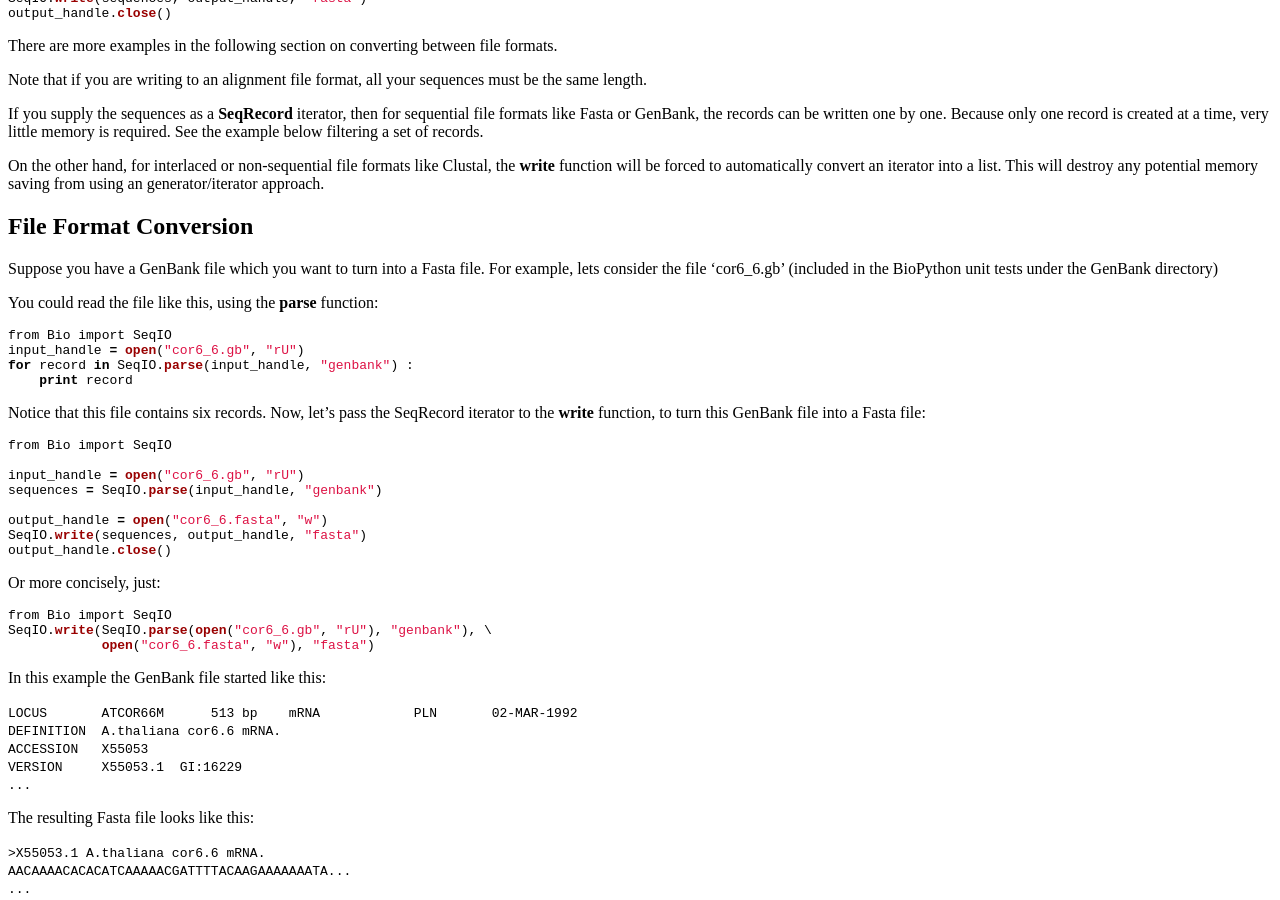
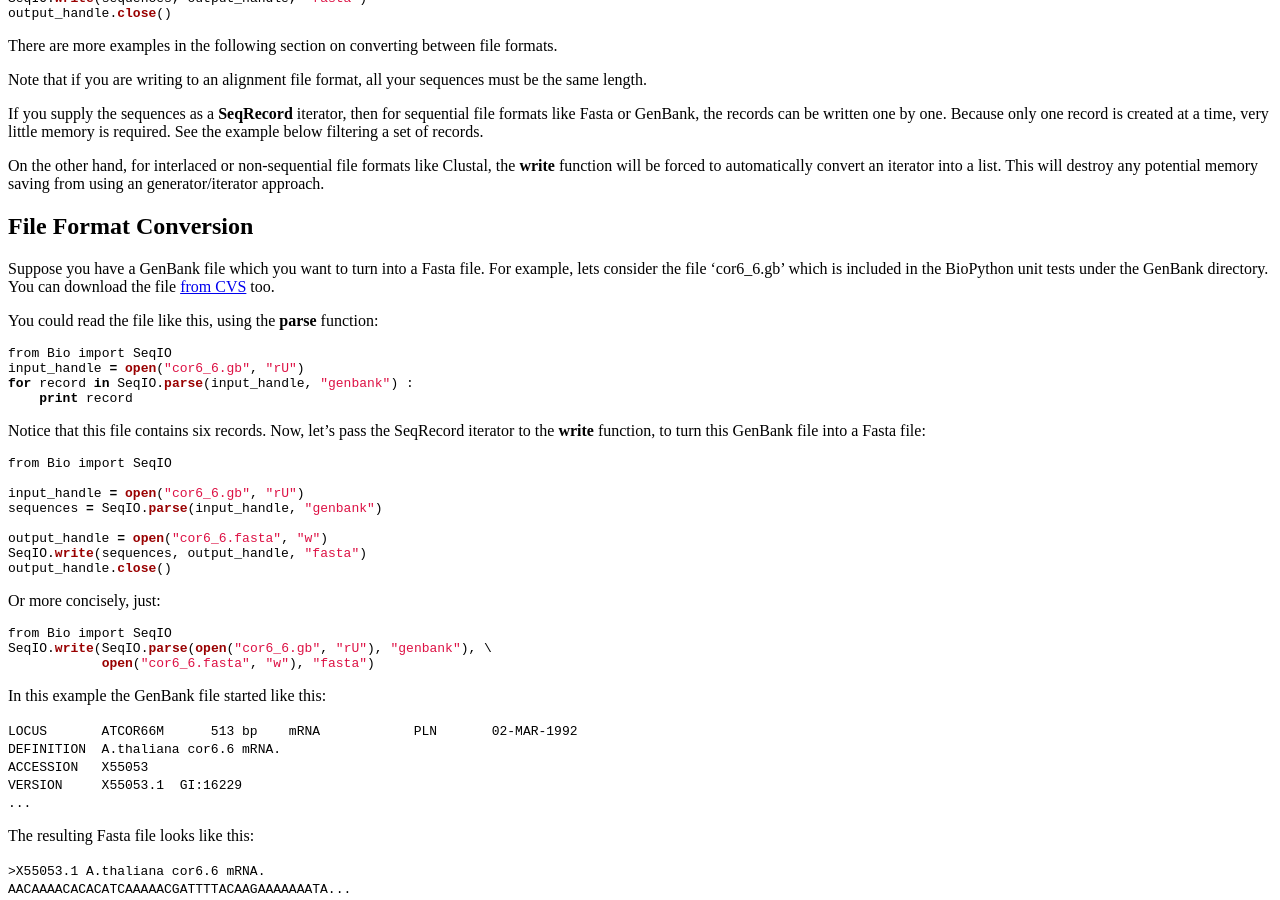
Before and after one commit to biopython/biopython.github.io, a Jekyll site: the page built from wiki/SeqIO.md, in a window 1280 px wide and 900 px high, scrolled down 1669 px. Built offline with Jekyll 4.4.1, drawn with Linux system fonts in a browser that asks for light colours.

Commit message:
Link to download the cor6_6.gb file in CVS

```diff
--- a/wiki/SeqIO.md
+++ b/wiki/SeqIO.md
@@ -169,8 +169,11 @@ File Format Conversion
 ----------------------
 
 Suppose you have a GenBank file which you want to turn into a Fasta
-file. For example, lets consider the file 'cor6\_6.gb' (included in the
-BioPython unit tests under the GenBank directory)
+file. For example, lets consider the file 'cor6\_6.gb' which is included
+in the BioPython unit tests under the GenBank directory. You can
+download the file [from
+CVS](http://cvs.biopython.org/cgi-bin/viewcvs/viewcvs.cgi/*checkout*/biopython/Tests/GenBank/cor6_6.gb?rev=HEAD&cvsroot=biopython&content-type=text/plain)
+too.
 
 You could read the file like this, using the **parse** function:
 
```
Also changed, not shown: 1 other file.
